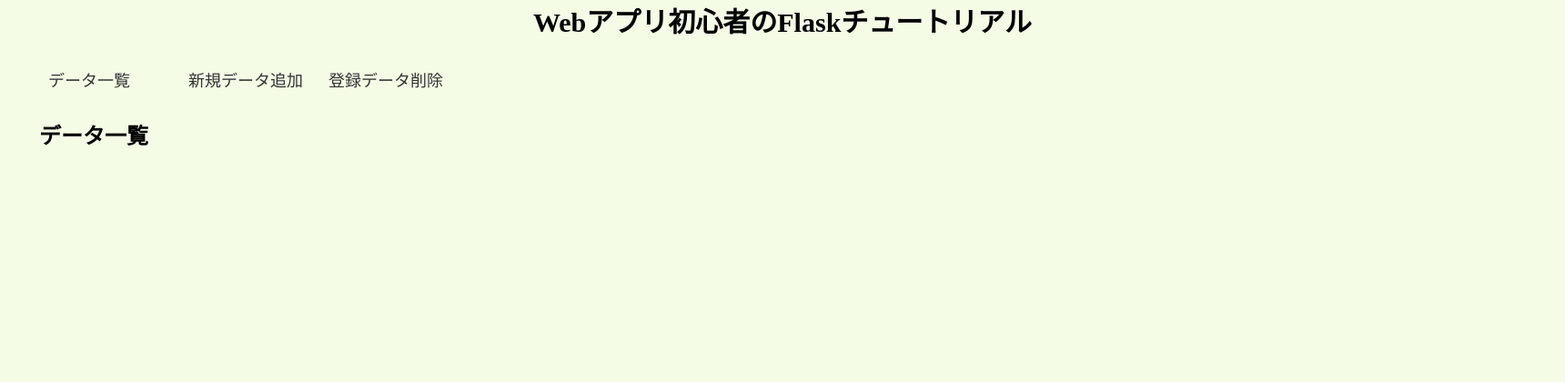
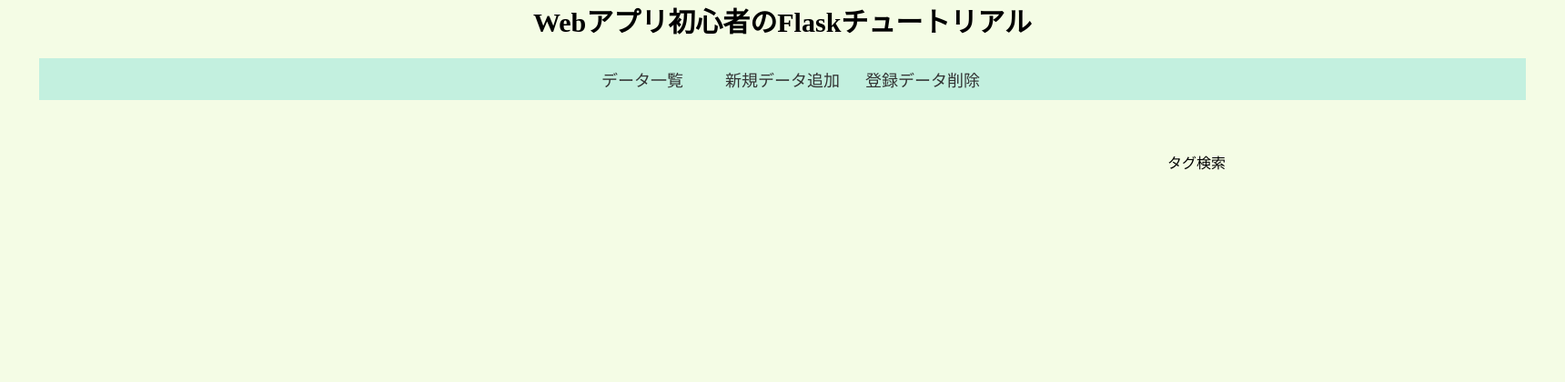
Before and after one commit to MisatoUebo/docker_practice, a Flask app: page / in a window 1720 px wide. Shown: the top 420 px of the page at 91% size. Run offline with Flask 3, Linux system fonts and the light colour scheme; parts of the project's set-up code (start-up, migrations or seed data) failed here and were passed over.

Commit message:
html修正

```diff
--- a/app/src/templates/index.html
+++ b/app/src/templates/index.html
@@ -5,26 +5,40 @@
 {% extends "layout.html" %}
 
 {% block content %}
-<h2>データ一覧</h2>
+<!-- app.pyの関数で渡されたリストtagsをここで拾っています。forで取り出しボタンにして表示します。 -->
+<!-- <div class="tag-group">
+{% for tag in tags %}
+<a href="{{ url_for('search_tag', tag=tag)}}"><button type="button" class="tag-button">{{ tag }}</button></a>
+{% endfor %}
+</div> -->
 
-<!-- app.pyの関数で渡されたリストtagsをここで拾っています。forで取り出しボタンにして表示します。 -->
-{% for tag in tags %}
-    <button type="button">{{ tag }}</button>
-{% endfor %}
+<div class="groups-view">
+    <div class="contents-grid-view">
+    {% for user in users %}
+        <div class="date-group">
+        <h3><a href="/{{user.id}}/contents" role="button">{{ user.title }}</a></h4>
+            <!-- <p>作成日時 : {{ user.createTime }} /</p>
+            <p>更新日時 : {{ user.updateTime }} /</p>
+            <p>データID : {{ user.id }}</p>
+            <p>ImagePath : {{ user.image_url }}</p> -->
+            <p>タグ : {{ user.tag }}</p>
+            <img src="{{ user.image_url }}" alt="画像" class="display-img">
+            <a href="/{{user.id}}/update" role="button">編集</a>
+        </div>
+        <!-- <hr> -->
+    {% endfor %}
+    </div>
 
-{% for user in users %}
+        <nav>
+        <ul class="tag-group">
+            <p>タグ検索</p>
+            {% for tag in tags %}
+            <li><a href="{{ url_for('search_tag', tag=tag)}}" class="tag-button">{{ tag }}</a></li>
+            {% endfor %}
+        </ul>
+    </nav>
+</div>
 
-<h3><a href="/{{user.id}}/contents" role="button">{{ user.title }}</a></h4>
-<div class="date-group">
-    <p>作成日時 : {{ user.createTime }} /</p>
-    <p>更新日時 : {{ user.updateTime }} /</p>
-    <p>データID : {{ user.id }}</p>
-    <p>ImagePath : {{ user.image_url }}</p>
-    <p>タグ : {{ user.tag }}</p>
-</div>
-<a href="/{{user.id}}/update" role="button">編集</a>
-<hr>
-{% endfor %}
     <!-- <table>
         <tr>
             <th>ID</th>
--- a/app/src/templates/layout.html
+++ b/app/src/templates/layout.html
@@ -7,7 +7,7 @@
 <body>
     <h1 class="layout-title">Webアプリ初心者のFlaskチュートリアル</h1>
 
-    <nav>
+    <nav class="main-menu-parent">
         <ul class="main-menu">
         <li><a href="/">データ一覧</a></li>
         <li><a href="/add">新規データ追加</a></li>
```
